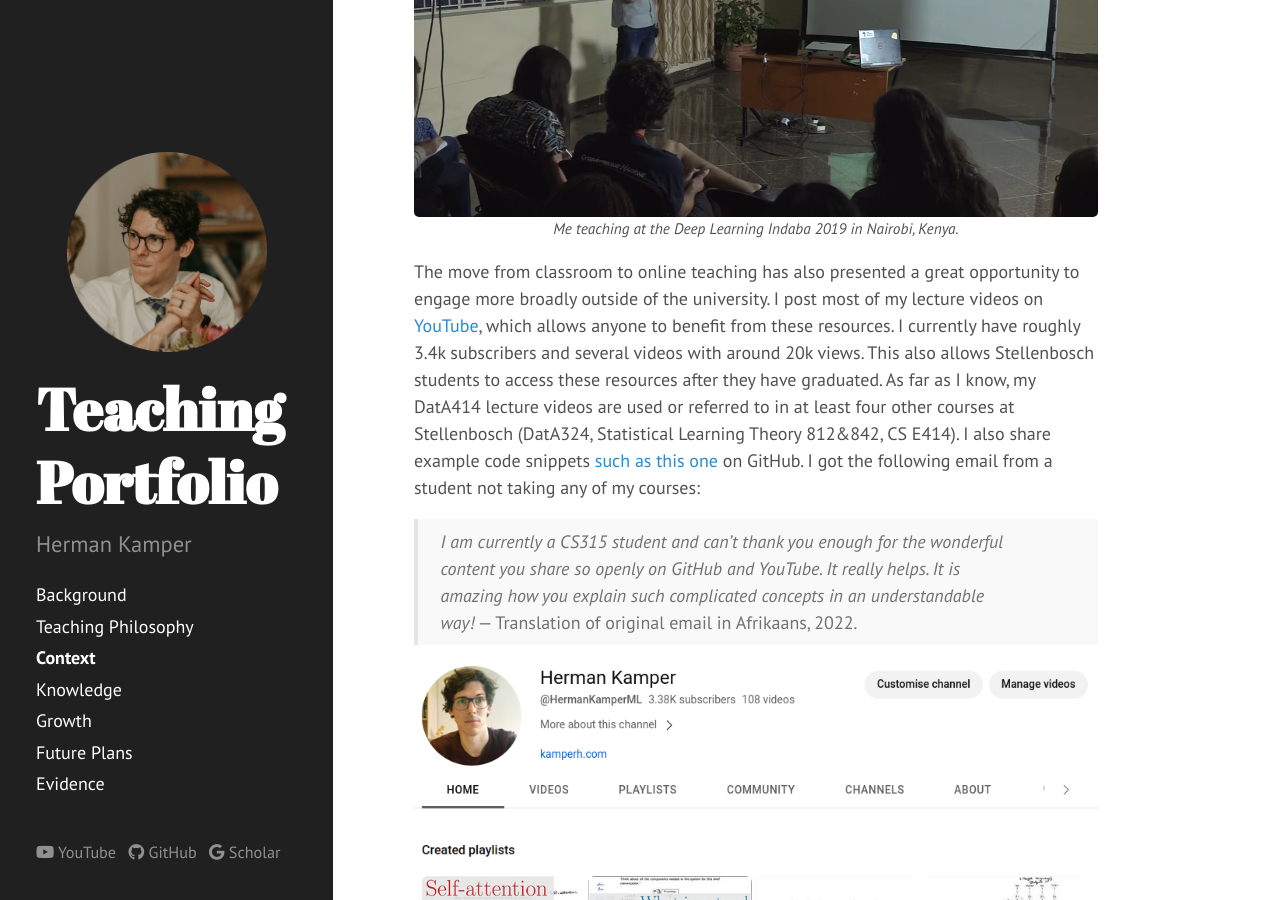
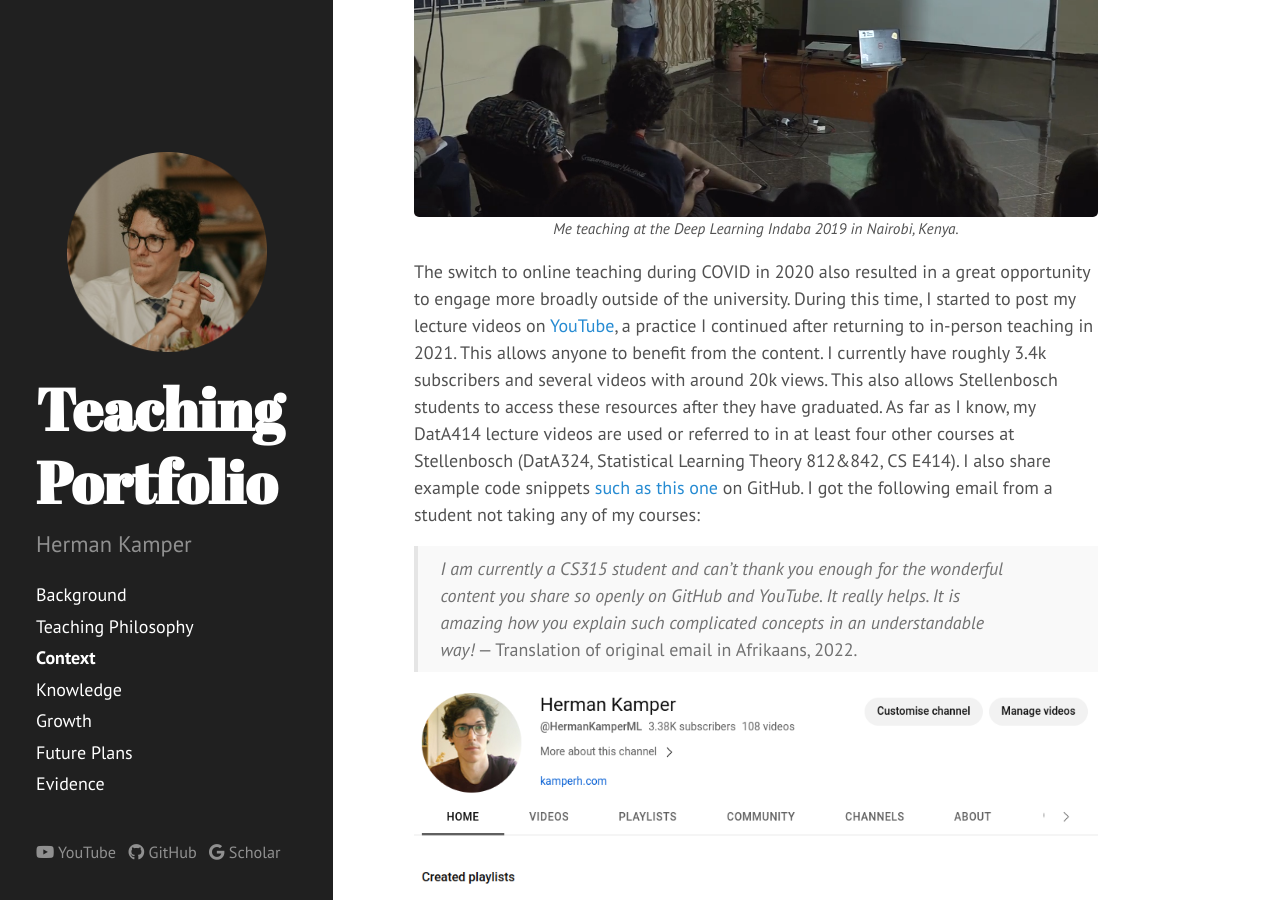
Before and after one commit to kamperh/teaching_portfolio, a Jekyll site: the page built from context.md, in a window 1280 px wide and 900 px high, scrolled down 969 px. Built offline with Jekyll 4.4.1, drawn with Linux system fonts in a browser that asks for light colours; nearby versions of some CDN libraries.

Commit message:
Small change

```diff
--- a/context.md
+++ b/context.md
@@ -14,7 +14,7 @@ Since broader community engagement is also one of the main purposes of universit
 ![]({{site.url}}/fig/indaba_2019.png)
 *Me teaching at the Deep Learning Indaba 2019 in Nairobi, Kenya.*
 
-The move from classroom to online teaching has also presented a great opportunity to engage more broadly outside of the university. I post most of my lecture videos on [YouTube](https://www.youtube.com/c/HermanKamperML), which allows anyone to benefit from these resources. I currently have roughly 3.4k subscribers and several videos with around 20k views. This also allows Stellenbosch students to access these resources after they have graduated. As far as I know, my DatA414 lecture videos are used or referred to in at least four other courses at Stellenbosch (DatA324, Statistical Learning Theory 812&842, CS E414). I also share example code snippets [such as this one](https://github.com/kamperh/autoencoders_mnist/blob/master/ae_mnist.ipynb) on GitHub. I got the following email from a student not taking any of my courses:
+The switch to online teaching during COVID in 2020 also resulted in a great opportunity to engage more broadly outside of the university. During this time, I started to post my lecture videos on [YouTube](https://www.youtube.com/c/HermanKamperML), a practice I continued after returning to in-person teaching in 2021. This allows anyone to benefit from the content. I currently have roughly 3.4k subscribers and several videos with around 20k views. This also allows Stellenbosch students to access these resources after they have graduated. As far as I know, my DatA414 lecture videos are used or referred to in at least four other courses at Stellenbosch (DatA324, Statistical Learning Theory 812&842, CS E414). I also share example code snippets [such as this one](https://github.com/kamperh/autoencoders_mnist/blob/master/ae_mnist.ipynb) on GitHub. I got the following email from a student not taking any of my courses:
 
 > *I am currently a CS315 student and can't thank you enough for the wonderful content you share so openly on GitHub and YouTube. It really helps. It is amazing how you explain such complicated concepts in an understandable way!* --- Translation of original email in Afrikaans, 2022.
 
```
